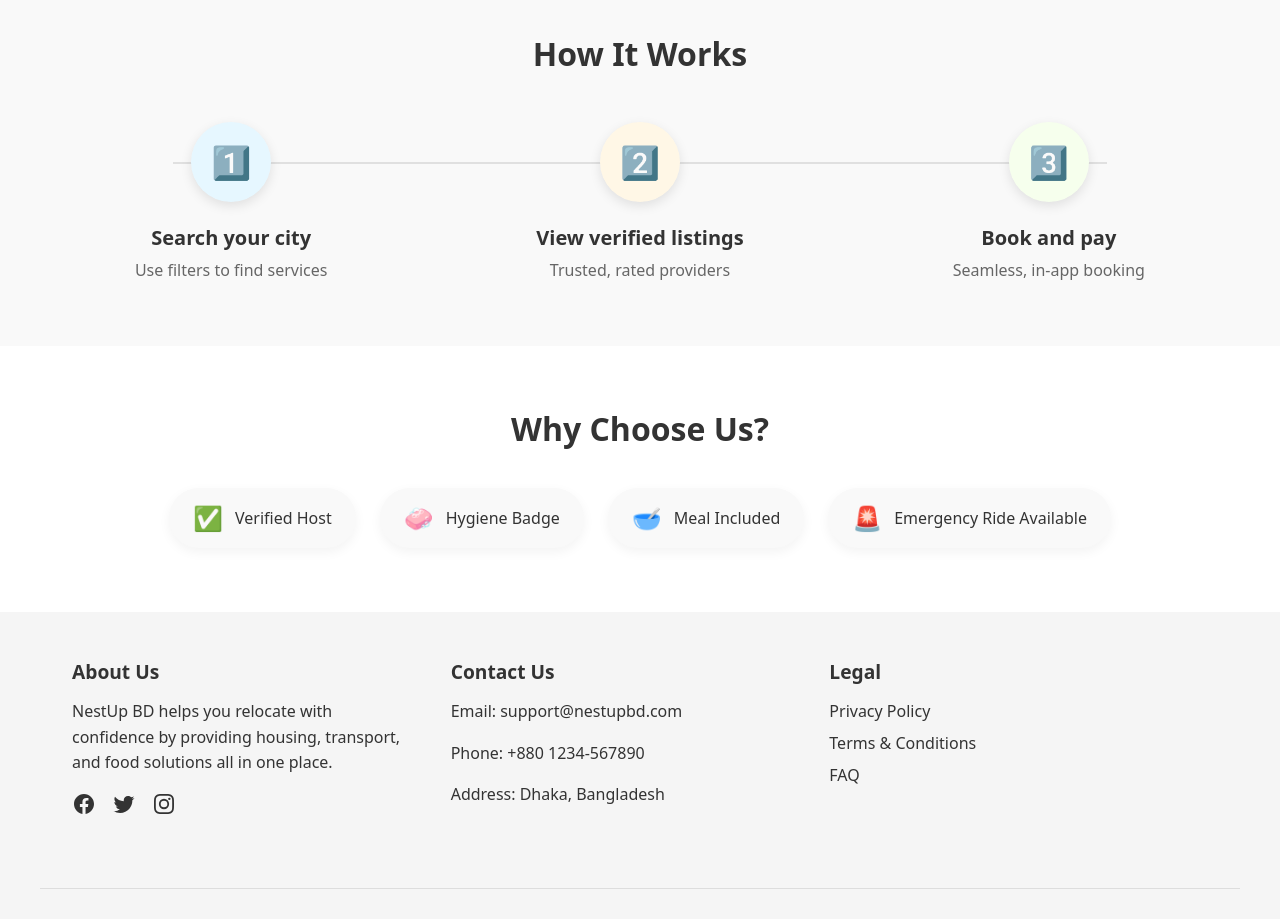
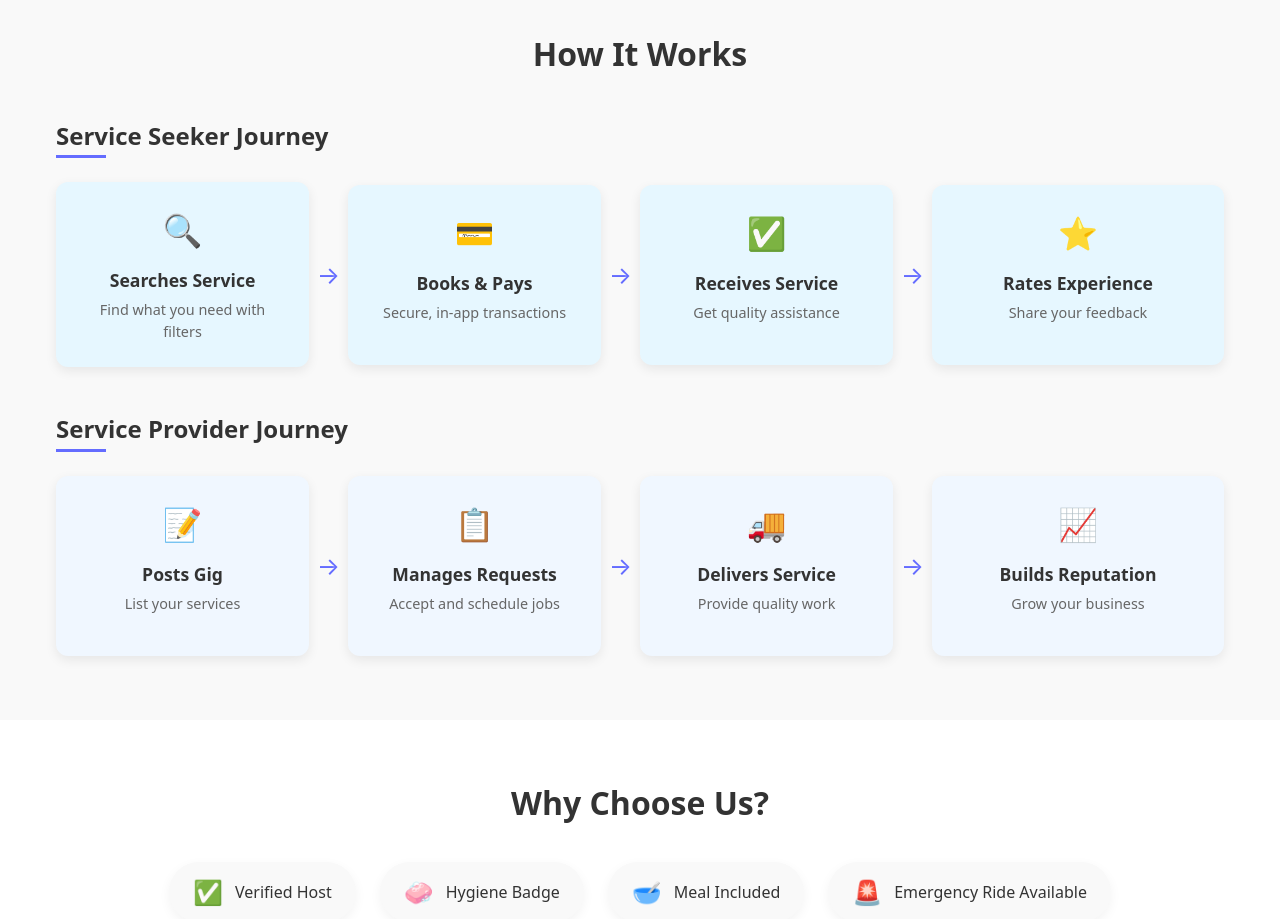
Before and after one commit to A-Piyas-04/NestUp-BD, a React (Vite) app in the folder Project/NestUp BD/: page / in a window 1280 px wide. Shown: the part 1160-2079 px from the top of the page. Built offline with nearby package versions, Linux system fonts and the light colour scheme.

Commit message:
redesigned the "How it works" component

```diff
--- a/Project/NestUp BD/src/components/HowItWorks/HowItWorks.css
+++ b/Project/NestUp BD/src/components/HowItWorks/HowItWorks.css
@@ -11,58 +11,88 @@
   color: #333;
 }
 
-.steps-container {
+/* Workflow Container */
+.workflow-container {
+  display: flex;
+  flex-direction: column;
+  gap: 3rem;
+  max-width: 1200px;
+  margin: 0 auto;
+}
+
+/* Workflow Row */
+.workflow-row {
+  display: flex;
+  flex-direction: column;
+  width: 100%;
+}
+
+.workflow-header {
+  margin-bottom: 1.5rem;
+}
+
+.workflow-title {
+  font-size: 1.5rem;
+  font-weight: 600;
+  color: #333;
+  position: relative;
+  display: inline-block;
+  padding-bottom: 0.5rem;
+}
+
+.workflow-title::after {
+  content: '';
+  position: absolute;
+  bottom: 0;
+  left: 0;
+  width: 50px;
+  height: 3px;
+  background-color: #646cff;
+}
+
+/* Workflow Steps */
+.workflow-steps {
   display: flex;
   justify-content: space-between;
-  max-width: 1200px;
-  margin: 0 auto;
+  align-items: center;
+  width: 100%;
   position: relative;
 }
 
-/* Line connecting steps */
-.steps-container::before {
-  content: '';
-  position: absolute;
-  top: 40px;
-  left: 10%;
-  right: 10%;
-  height: 2px;
-  background-color: #e0e0e0;
-  z-index: 1;
+.workflow-step {
+  display: flex;
+  align-items: center;
+  flex: 1;
 }
 
-.step {
+.step-card {
+  flex: 1;
+  background-color: #f0f7ff;
+  border-radius: 12px;
+  padding: 1.5rem;
+  box-shadow: 0 4px 12px rgba(0, 0, 0, 0.08);
+  transition: transform 0.3s ease, box-shadow 0.3s ease;
   display: flex;
   flex-direction: column;
   align-items: center;
-  width: 30%;
+  text-align: center;
+  min-height: 180px;
   position: relative;
   z-index: 2;
 }
 
-.step-number {
-  width: 80px;
-  height: 80px;
-  border-radius: 50%;
-  display: flex;
-  align-items: center;
-  justify-content: center;
-  font-size: 2rem;
-  margin-bottom: 1.5rem;
-  box-shadow: 0 4px 12px rgba(0, 0, 0, 0.1);
-  transition: transform 0.3s ease;
+.step-card:hover {
+  transform: translateY(-5px);
+  box-shadow: 0 8px 24px rgba(0, 0, 0, 0.12);
 }
 
-.step:hover .step-number {
-  transform: scale(1.1);
-}
-
-.step-content {
-  text-align: center;
+.step-icon {
+  font-size: 2rem;
+  margin-bottom: 1rem;
 }
 
 .step-title {
-  font-size: 1.25rem;
+  font-size: 1.1rem;
   font-weight: 600;
   margin-bottom: 0.5rem;
   color: #333;
@@ -70,7 +100,18 @@
 
 .step-description {
   color: #666;
+  font-size: 0.9rem;
   line-height: 1.5;
+}
+
+.step-arrow {
+  display: flex;
+  align-items: center;
+  justify-content: center;
+  font-size: 1.5rem;
+  color: #646cff;
+  padding: 0 0.5rem;
+  z-index: 1;
 }
 
 /* Animation for scroll trigger */
@@ -85,48 +126,63 @@
   }
 }
 
-.step {
+.workflow-step {
   opacity: 0;
   animation: fadeInUp 0.6s ease forwards;
 }
 
-.step:nth-child(1) {
-  animation-delay: 0.2s;
-}
+.workflow-row:nth-child(1) .workflow-step:nth-child(1) { animation-delay: 0.1s; }
+.workflow-row:nth-child(1) .workflow-step:nth-child(2) { animation-delay: 0.2s; }
+.workflow-row:nth-child(1) .workflow-step:nth-child(3) { animation-delay: 0.3s; }
+.workflow-row:nth-child(1) .workflow-step:nth-child(4) { animation-delay: 0.4s; }
 
-.step:nth-child(2) {
-  animation-delay: 0.4s;
-}
-
-.step:nth-child(3) {
-  animation-delay: 0.6s;
-}
+.workflow-row:nth-child(2) .workflow-step:nth-child(1) { animation-delay: 0.5s; }
+.workflow-row:nth-child(2) .workflow-step:nth-child(2) { animation-delay: 0.6s; }
+.workflow-row:nth-child(2) .workflow-step:nth-child(3) { animation-delay: 0.7s; }
+.workflow-row:nth-child(2) .workflow-step:nth-child(4) { animation-delay: 0.8s; }
 
 /* Media Queries */
 @media (max-width: 992px) {
-  .steps-container::before {
-    left: 5%;
-    right: 5%;
+  .workflow-steps {
+    flex-wrap: wrap;
+    gap: 1rem;
+  }
+
+  .workflow-step {
+    width: 48%;
+    margin-bottom: 1rem;
+  }
+
+  .step-arrow {
+    display: none;
   }
 }
 
 @media (max-width: 768px) {
-  .steps-container {
+  .workflow-steps {
     flex-direction: column;
     align-items: center;
   }
 
-  .steps-container::before {
-    display: none;
+  .workflow-step {
+    width: 100%;
+    max-width: 350px;
+    margin-bottom: 1.5rem;
+    flex-direction: column;
   }
 
-  .step {
+  .step-card {
     width: 100%;
-    max-width: 350px;
+    min-height: auto;
+  }
+
+  .step-arrow {
+    transform: rotate(90deg);
+    margin: 0.5rem 0;
+    display: block;
+  }
+
+  .workflow-row {
     margin-bottom: 2rem;
   }
-
-  .step:last-child {
-    margin-bottom: 0;
-  }
 }
--- a/Project/NestUp BD/src/components/HowItWorks/HowItWorks.jsx
+++ b/Project/NestUp BD/src/components/HowItWorks/HowItWorks.jsx
@@ -1,27 +1,65 @@
 import './HowItWorks.css';
 
 const HowItWorks = () => {
-  const steps = [
+  const seekerSteps = [
     {
-      id: 1,
-      number: '1️⃣',
-      title: 'Search your city',
-      description: 'Use filters to find services',
+      id: 'seeker-1',
+      icon: '🔍',
+      title: 'Searches Service',
+      description: 'Find what you need with filters',
       color: '#e6f7ff'
     },
     {
-      id: 2,
-      number: '2️⃣',
-      title: 'View verified listings',
-      description: 'Trusted, rated providers',
-      color: '#fff7e6'
+      id: 'seeker-2',
+      icon: '💳',
+      title: 'Books & Pays',
+      description: 'Secure, in-app transactions',
+      color: '#e6f7ff'
     },
     {
-      id: 3,
-      number: '3️⃣',
-      title: 'Book and pay',
-      description: 'Seamless, in-app booking',
-      color: '#f6ffed'
+      id: 'seeker-3',
+      icon: '✅',
+      title: 'Receives Service',
+      description: 'Get quality assistance',
+      color: '#e6f7ff'
+    },
+    {
+      id: 'seeker-4',
+      icon: '⭐',
+      title: 'Rates Experience',
+      description: 'Share your feedback',
+      color: '#e6f7ff'
+    }
+  ];
+
+  const providerSteps = [
+    {
+      id: 'provider-1',
+      icon: '📝',
+      title: 'Posts Gig',
+      description: 'List your services',
+      color: '#f0f7ff'
+    },
+    {
+      id: 'provider-2',
+      icon: '📋',
+      title: 'Manages Requests',
+      description: 'Accept and schedule jobs',
+      color: '#f0f7ff'
+    },
+    {
+      id: 'provider-3',
+      icon: '🚚',
+      title: 'Delivers Service',
+      description: 'Provide quality work',
+      color: '#f0f7ff'
+    },
+    {
+      id: 'provider-4',
+      icon: '📈',
+      title: 'Builds Reputation',
+      description: 'Grow your business',
+      color: '#f0f7ff'
     }
   ];
 
@@ -29,18 +67,45 @@ const HowItWorks = () => {
     <section className="how-it-works-section">
       <div className="container">
         <h2 className="section-title">How It Works</h2>
-        <div className="steps-container">
-          {steps.map((step) => (
-            <div className="step" key={step.id}>
-              <div className="step-number" style={{ backgroundColor: step.color }}>
-                {step.number}
-              </div>
-              <div className="step-content">
-                <h3 className="step-title">{step.title}</h3>
-                <p className="step-description">{step.description}</p>
-              </div>
+
+        <div className="workflow-container">
+          {/* Service Seeker Journey */}
+          <div className="workflow-row">
+            <div className="workflow-header">
+              <h3 className="workflow-title">Service Seeker Journey</h3>
             </div>
-          ))}
+            <div className="workflow-steps">
+              {seekerSteps.map((step, index) => (
+                <div className="workflow-step" key={step.id}>
+                  <div className="step-card" style={{ backgroundColor: step.color }}>
+                    <div className="step-icon">{step.icon}</div>
+                    <h4 className="step-title">{step.title}</h4>
+                    <p className="step-description">{step.description}</p>
+                  </div>
+                  {index < seekerSteps.length - 1 && <div className="step-arrow">→</div>}
+                </div>
+              ))}
+            </div>
+          </div>
+
+          {/* Service Provider Journey */}
+          <div className="workflow-row">
+            <div className="workflow-header">
+              <h3 className="workflow-title">Service Provider Journey</h3>
+            </div>
+            <div className="workflow-steps">
+              {providerSteps.map((step, index) => (
+                <div className="workflow-step" key={step.id}>
+                  <div className="step-card" style={{ backgroundColor: step.color }}>
+                    <div className="step-icon">{step.icon}</div>
+                    <h4 className="step-title">{step.title}</h4>
+                    <p className="step-description">{step.description}</p>
+                  </div>
+                  {index < providerSteps.length - 1 && <div className="step-arrow">→</div>}
+                </div>
+              ))}
+            </div>
+          </div>
         </div>
       </div>
     </section>
```
